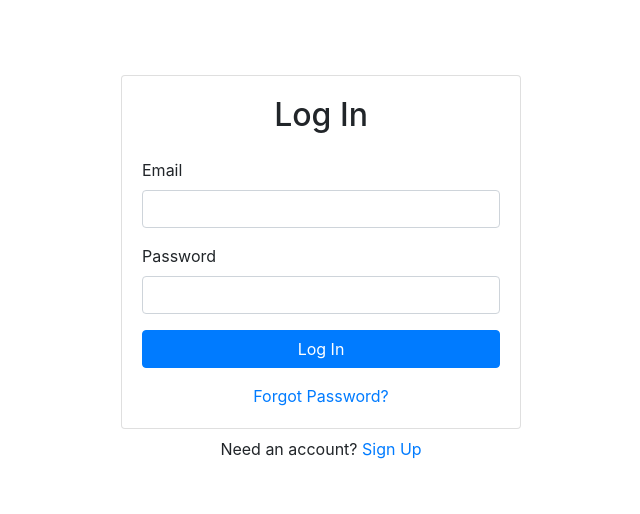
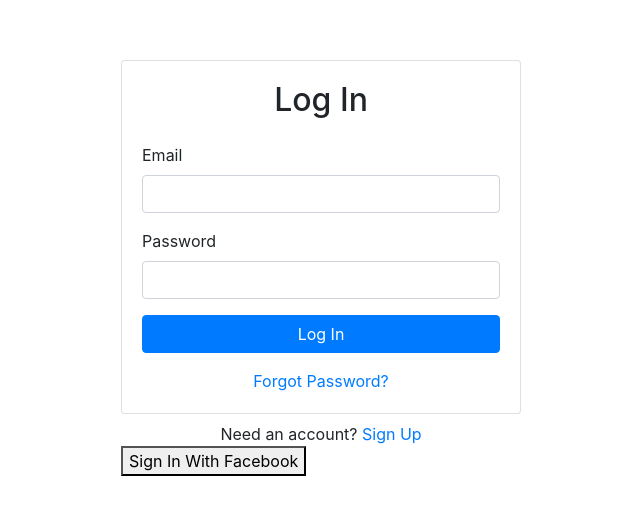
Before and after one commit to Abdessamadbda/CloudSafe, a React (Create React App) app: page /login in a window 1280 px wide. Shown: the part 132-646 px from the top of the page, without its empty margins (319-959 px from the left). Built offline with nearby package versions, Linux system fonts and the light colour scheme; no server answers.

Commit message:
google & facebook oauth2

```diff
--- a/src/components/authentication/Login.js
+++ b/src/components/authentication/Login.js
@@ -3,15 +3,26 @@ import { Form, Button, Card, Alert } from "react-bootstrap"
 import { useAuth } from "../../contexts/AuthContext"
 import { Link, useHistory } from "react-router-dom"
 import CenteredContainer from "./CenteredContainer"
-
+import { signInWithPopup } from "firebase/auth"
+import {auth,auth1,facebookProvider} from "../../firebase"
 export default function Login() {
   const emailRef = useRef()
   const passwordRef = useRef()
   const { login } = useAuth()
   const [error, setError] = useState("")
   const [loading, setLoading] = useState(false)
-  const history = useHistory()
+  const history = useHistory( )
 
+   async function handleFacebookLogin() {
+    signInWithPopup(auth1, facebookProvider).then((result) => {
+      setError("");
+      setLoading(true);
+      login(result.user.email, result.user.password);
+      history.push("/");
+    }).catch((error) => {
+        setError("Failed to log in");
+      });
+  }
   async function handleSubmit(e) {
     e.preventDefault()
 
@@ -54,6 +65,10 @@ export default function Login() {
       <div className="w-100 text-center mt-2">
         Need an account? <Link to="/signup">Sign Up</Link>
       </div>
+      <button className="" onClick={handleFacebookLogin}>
+        Sign In With Facebook
+
+      </button>
     </CenteredContainer>
   )
 }
--- a/src/firebase.js
+++ b/src/firebase.js
@@ -2,6 +2,7 @@ import firebase from 'firebase/compat/app';
 import "firebase/compat/auth";
 import "firebase/compat/firestore";
 import "firebase/compat/storage";
+import {getAuth, FacebookAuthProvider, GoogleAuthProvider} from 'firebase/auth';
 
 const app = firebase.initializeApp({
   apiKey: process.env.REACT_APP_FIREBASE_API_KEY,
@@ -24,4 +25,8 @@ export const database = {
 };
 export const storage = app.storage();
 export const auth = app.auth();
+export const auth1 = getAuth(app);
+
+export const provider = new GoogleAuthProvider();
+export const facebookProvider = new FacebookAuthProvider();
 export default app;
```
